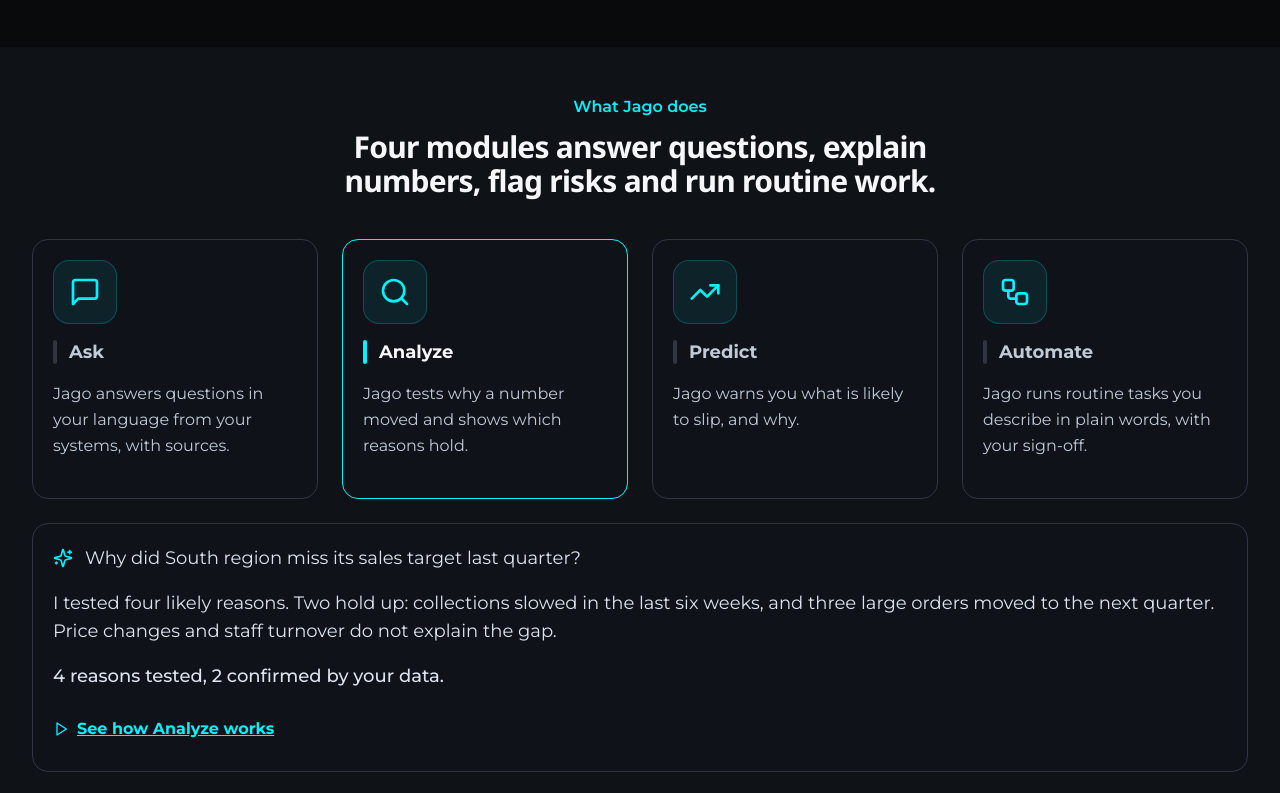
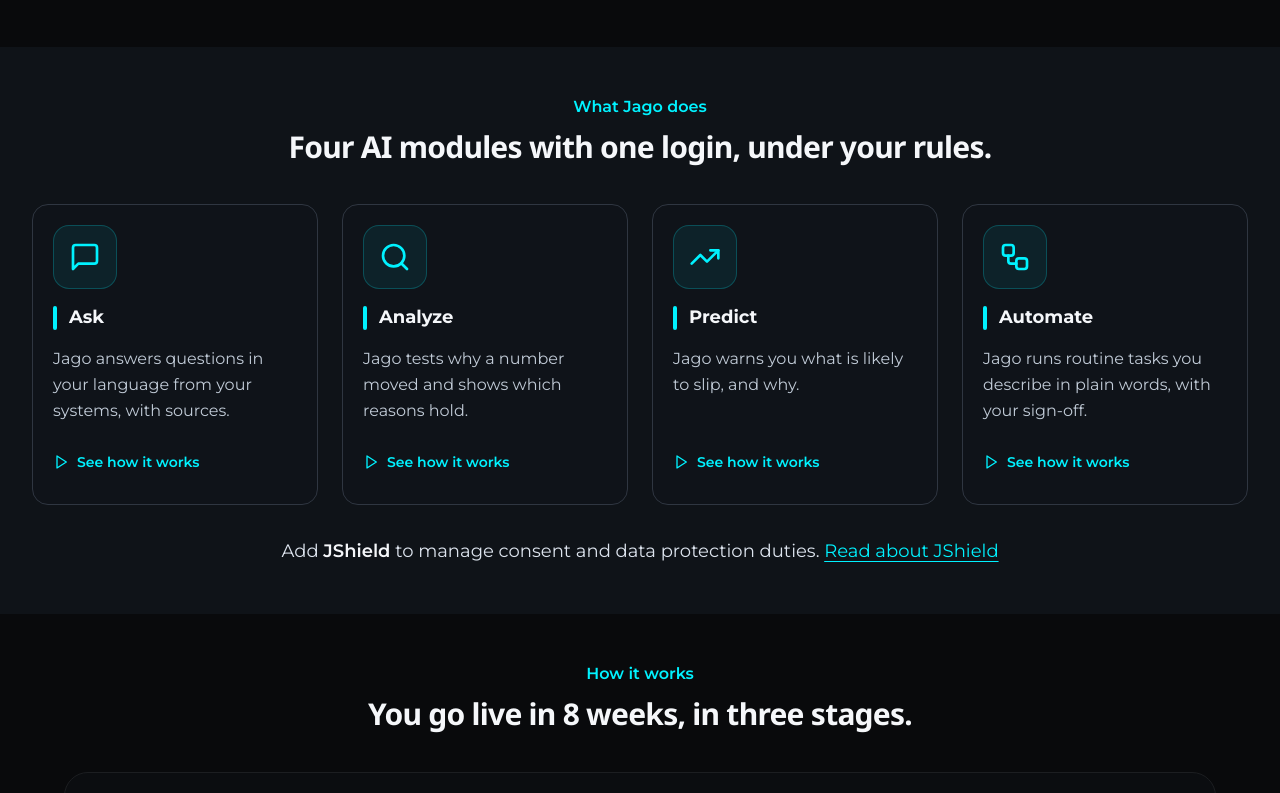
Before and after one commit to AnshumanMohanty90/jagotech, a React (Vite) app: page / in a window 1280 px wide. Shown: the part 1127-1920 px from the top of the page. Built offline with nearby package versions, Linux system fonts and the light colour scheme; no server answers.

Commit message:
Home modules: cards with See how it works button (video pop-up), remove sample answer panel
Co-Authored-By: Claude Sonnet 5.5 <noreply@anthropic.com>
Claude-Session: https://claude.ai/code/session_01QhYuhECP3EBWSdtT5JUL54

```diff
--- a/src/components/site/ModuleSwitcher.jsx
+++ b/src/components/site/ModuleSwitcher.jsx
@@ -1,6 +1,5 @@
-import React, { useEffect, useRef, useState } from "react";
-import { tabKeys } from "@/lib/tabKeys";
-import { Sparkles, MessageSquare, Search, TrendingUp, Workflow, Play } from "lucide-react";
+import React, { useRef, useState } from "react";
+import { MessageSquare, Search, TrendingUp, Workflow, Play } from "lucide-react";
 import ModuleVideoDialog from "@/components/site/ModuleVideoDialog";
 import Reveal from "@/components/site/Reveal";
 import SectionIntro from "@/components/site/SectionIntro";
@@ -11,138 +10,63 @@ const MODULES = [
     Icon: MessageSquare,
     title: "Ask",
     desc: "Jago answers questions in your language from your systems, with\u00a0sources.",
-    anchor: "ask",
-    example: "How did each region do against target in Q3, and what is holding South back?",
-    answer:
-      "North is 18% ahead of target and South is 4% behind. The South review notes on Teams and the dispatch report shared on WhatsApp both point to late deliveries. Sources: CRM, sales ledger and two documents.",
-    result: "Jago gives one answer from your systems and documents, wherever they were\u00a0shared.",
   },
   {
     id: "analyze",
     Icon: Search,
     title: "Analyze",
     desc: "Jago tests why a number moved and shows which reasons\u00a0hold.",
-    anchor: "analyze",
-    example: "Why did South region miss its sales target last quarter?",
-    answer:
-      "I tested four likely reasons. Two hold up: collections slowed in the last six weeks, and three large orders moved to the next quarter. Price changes and staff turnover do not explain the gap.",
-    result: "4 reasons tested, 2 confirmed by your data.",
   },
   {
     id: "predict",
     Icon: TrendingUp,
     title: "Predict",
     desc: "Jago warns you what is likely to slip, and\u00a0why.",
-    anchor: "predict",
-    example: "Which deals are likely to slip this quarter?",
-    answer:
-      "Three deals are likely to slip. Two have waited on procurement sign-off longer than usual, and one buyer has gone quiet for two weeks. The deal owners have an alert on WhatsApp.",
-    result: "3 deals flagged, each with the signals behind it.",
   },
   {
     id: "automate",
     Icon: Workflow,
     title: "Automate",
     desc: "Jago runs routine tasks you describe in plain words, with your\u00a0sign-off.",
-    anchor: "automate",
-    example: "When a large order is booked, update the CRM, draft the invoice and tell finance on WhatsApp.",
-    answer:
-      "Agent built with three steps. It runs on every order above your limit, waits for your sign-off before the invoice goes out, and logs each run.",
-    result: "Agent ready. Sign-off set on the invoice step.",
   },
 ];
 
 export default function ModuleSwitcher() {
-  const [active, setActive] = useState(0);
-  const [paused, setPaused] = useState(false);
-  const [stopped, setStopped] = useState(false);
   const [video, setVideo] = useState(null);
   const triggerRef = useRef(null);
-
-  // Auto-advance every 6 seconds; pauses on hover or focus, stops for good once a visitor clicks.
-  useEffect(() => {
-    if (paused || stopped) return;
-    const t = setInterval(() => setActive((a) => (a + 1) % MODULES.length), 6000);
-    return () => clearInterval(t);
-  }, [paused, stopped]);
-
-  const pick = (i) => {
-    setActive(i);
-    setStopped(true);
-  };
-
-  const m = MODULES[active];
 
   return (
     <Reveal id="modules" className="relative site-section-alt">
       <div className="relative mx-auto max-w-7xl px-5 sm:px-8">
-        <SectionIntro eyebrow="What Jago does" title="Four modules answer questions, explain numbers, flag risks and run routine&nbsp;work." />
+        <SectionIntro eyebrow="What Jago does" title="Four AI modules with one login, under your rules." />
 
-        <div
-          className="mx-auto mt-10 flex max-w-[1216px] flex-col gap-6"
-          onMouseEnter={() => setPaused(true)}
-          onMouseLeave={() => setPaused(false)}
-          onFocus={() => setPaused(true)}
-          onBlur={(e) => {
-            if (!e.currentTarget.contains(e.relatedTarget)) setPaused(false);
-          }}
-        >
-          {/* The four modules, in the order a team uses Jago */}
-          <div role="tablist" aria-label="Jago modules" className="grid gap-6 sm:grid-cols-2 lg:grid-cols-4">
-            {MODULES.map((mod, i) => {
-              const on = active === i;
-              return (
-                <button
-                  key={mod.id}
-                  type="button"
-                  role="tab"
-                  aria-selected={on}
-                  tabIndex={on ? 0 : -1}
-                  onClick={() => pick(i)}
-                  onKeyDown={(e) => tabKeys(e, MODULES.length, i, pick)}
-                  className={`site-choice flex min-h-[44px] flex-col gap-4 rounded-2xl border bg-[rgba(19,22,27,0.3)] p-5 text-left lg:min-h-[260px] ${
-                    on ? "border-primary" : "border-[#2f3641]"
-                  }`}
-                >
+        <ul className="mx-auto mt-10 grid max-w-[1216px] gap-6 sm:grid-cols-2 lg:grid-cols-4">
+          {MODULES.map((mod) => (
+            <li key={mod.id} className="flex min-w-0 flex-col gap-4 rounded-2xl border border-[#2f3641] bg-[rgba(19,22,27,0.3)] p-5 lg:min-h-[260px]">
               <span className="flex h-16 w-16 items-center justify-center rounded-2xl border border-[rgba(0,242,255,0.22)] bg-[rgba(0,242,255,0.07)]">
                 <mod.Icon aria-hidden="true" className="h-8 w-8 text-primary" />
               </span>
-                  <span className="flex items-center gap-3">
-                    <span aria-hidden="true" className={`h-6 w-1 rounded-full ${on ? "bg-primary" : "bg-[#2f3641]"}`} />
-                    <span className={`font-ui text-lg font-bold leading-[1.375] ${on ? "text-foreground" : "text-[#c1cbd7]"}`}>
-                      {mod.title}
-                    </span>
-                  </span>
-                  <span className="text-base font-normal leading-[26px] text-[#c1cbd7]">{mod.desc}</span>
-                </button>
-              );
-            })}
+              <div className="flex items-center gap-3">
+                <span aria-hidden="true" className="h-6 w-1 rounded-full bg-primary" />
+                <h3 className="!font-ui !text-lg !font-bold !leading-[1.375] text-foreground">{mod.title}</h3>
               </div>
-
-          {/* Scripted sample panel for the selected module */}
-          <div role="tabpanel" className="flex flex-col gap-4 rounded-2xl border border-[#2f3641] bg-[rgba(19,22,27,0.3)] p-5">
-            <div className="flex items-center gap-3 min-w-0">
-              <Sparkles aria-hidden="true" className="h-5 w-5 shrink-0 text-primary" />
-              <p className="site-line min-w-0 text-lg leading-[1.6] text-[#dde4ee]">{m.example}</p>
-            </div>
-            <p className="site-line text-lg leading-[1.6] text-[#dde4ee]">{m.answer}</p>
-            <p className="site-line text-lg font-medium leading-[1.6] text-[#dde4ee]">{m.result}</p>
+              <p className="site-line text-base leading-[26px] text-[#c1cbd7]">{mod.desc}</p>
               <button
                 type="button"
                 onClick={(e) => {
                   triggerRef.current = e.currentTarget;
-                setStopped(true);
-                setVideo(m);
+                  setVideo(mod);
                 }}
-              className="site-choice -mx-2 inline-flex min-h-[44px] items-center gap-2 self-start rounded-xl p-2 font-ui font-bold text-primary underline"
+                className="site-choice mt-auto -ml-2 inline-flex min-h-[44px] items-center gap-2 self-start rounded-lg px-2 font-ui text-sm font-semibold text-primary underline-offset-4 hover:underline"
               >
                 <Play aria-hidden="true" className="h-4 w-4" />
-              See how {m.title} works
+                See how it works
               </button>
-          </div>
-        </div>
+            </li>
+          ))}
+        </ul>
 
-        <p className="mt-6 text-center text-base leading-relaxed">
+        <p className="mx-auto mt-8 text-center text-base leading-relaxed">
           Add <span className="copy-focus">JShield</span> to manage consent and data protection&nbsp;duties.{" "}
           <a
             href="https://jshield.ai"
```
Lines whose indentation alone changed are shown as unchanged.
